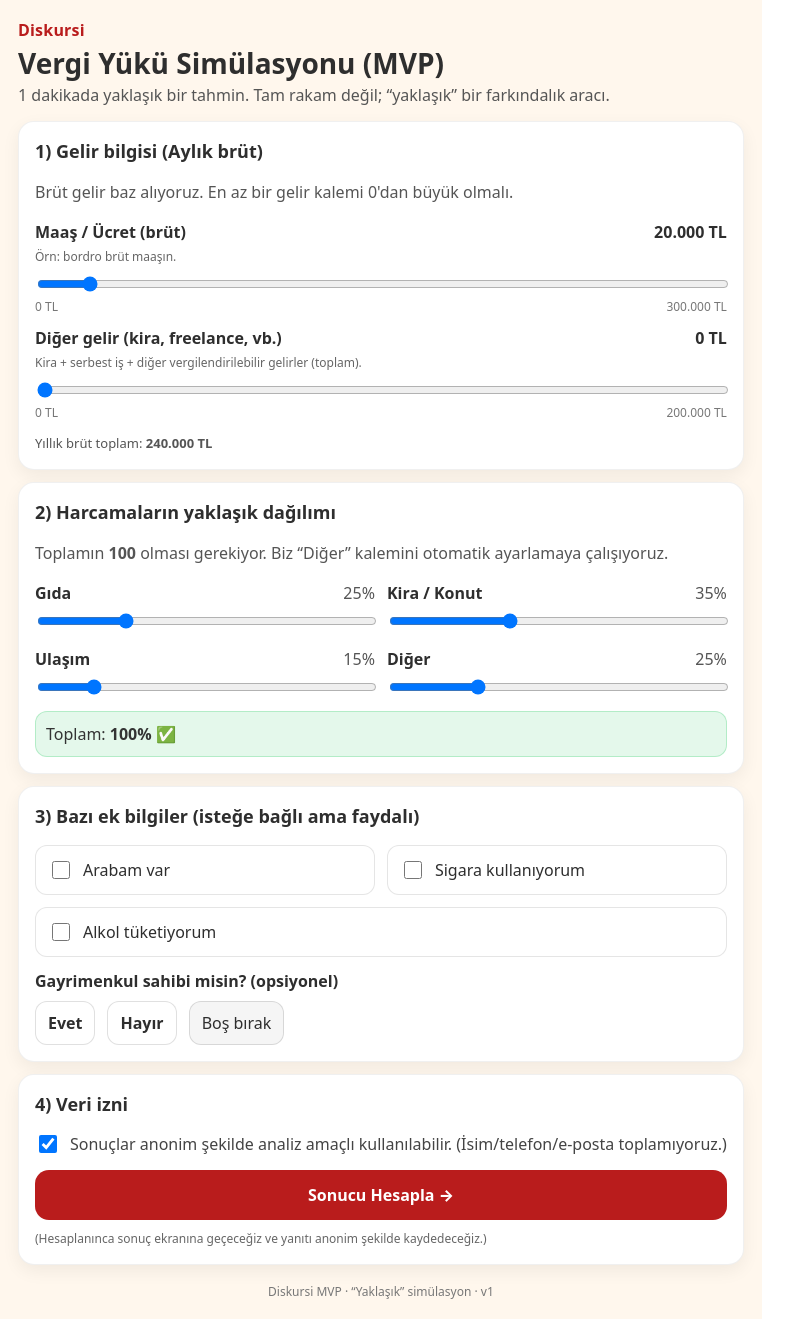
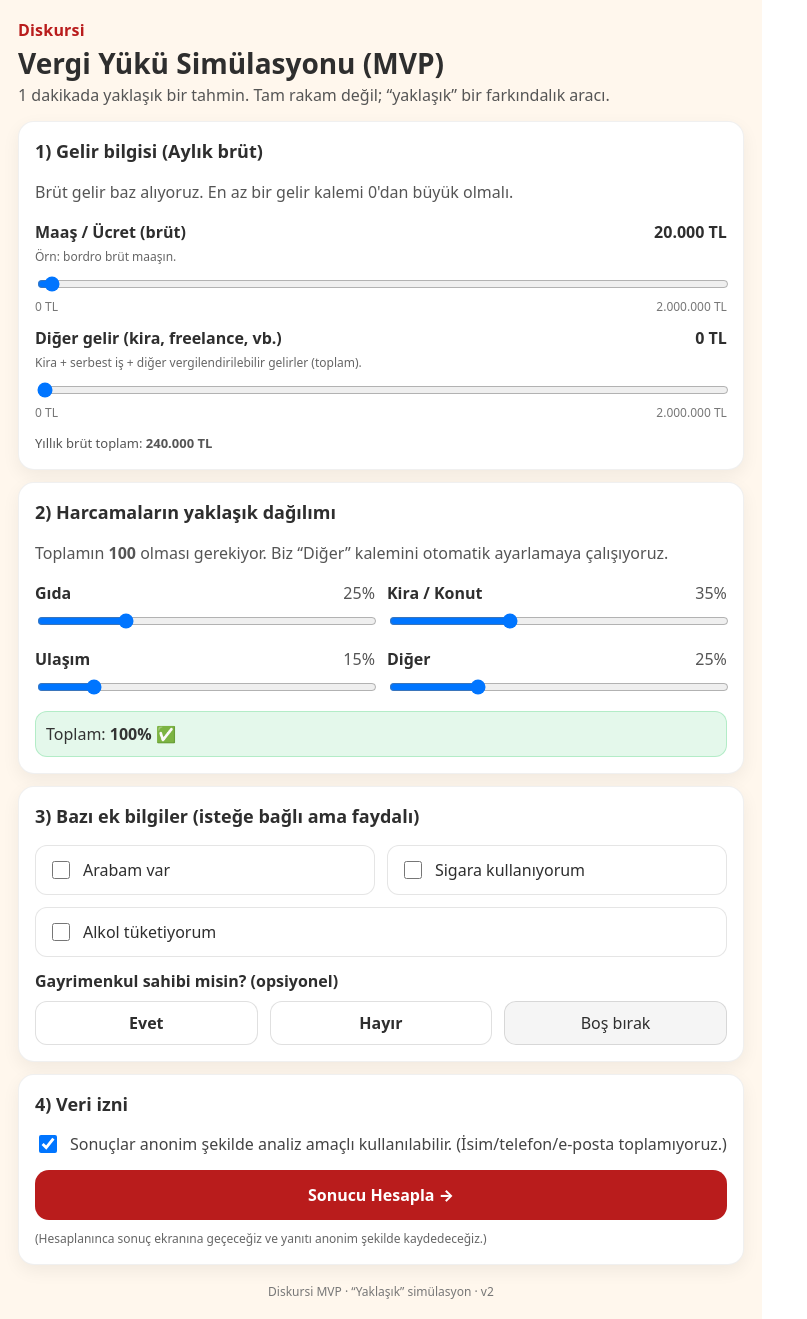
Before and after one commit to themetallicats4/diskursi-tax-simulator, a React (Vite) app: page / in a window 1280 px wide. Shown: the whole page, without its empty margins (0-807 px from the left). Built offline with nearby package versions, Linux system fonts and the light colour scheme.

Commit message:
Fix v2 result screen + slider max + cleanup

```diff
--- a/src/App.jsx
+++ b/src/App.jsx
@@ -6,15 +6,6 @@ const BRAND = {
   cream: "#FFF7ED",
   text: "#2E2E2E",
 };
-
-const INCOME_BANDS = [
-  { label: "0–10.000 TL", value: "0-10k", mid: 5000 },
-  { label: "10.001–20.000 TL", value: "10-20k", mid: 15000 },
-  { label: "20.001–30.000 TL", value: "20-30k", mid: 25000 },
-  { label: "30.001–50.000 TL", value: "30-50k", mid: 40000 },
-  { label: "50.001–80.000 TL", value: "50-80k", mid: 65000 },
-  { label: "80.001+ TL", value: "80k+", mid: 95000 },
-];
 
 function clamp(n, min, max) {
   return Math.max(min, Math.min(max, n));
@@ -149,7 +140,7 @@ function generateShareCardDataUrl(result) {
   ctx.font = "600 28px system-ui, -apple-system, Segoe UI, Roboto, Arial";
 
   const lines = [
-    `Net gelir aralığı: ${result.incomeLabel}`,
+    `Aylık brüt maaş: ${formatTL(result.wageGrossMonthly)} TL · Diğer gelir: ${formatTL(result.otherIncomeMonthly)} TL`,
     `Harcama dağılımı: Gıda ${result.food}%, Kira ${result.rent}%, Ulaşım ${result.transport}%, Diğer ${result.other}%`,
     `Araba: ${result.hasCar ? "Var" : "Yok"} · Sigara: ${result.smokes ? "Var" : "Yok"} · Alkol: ${result.drinksAlcohol ? "Var" : "Yok"
     }`,
@@ -164,7 +155,7 @@ function generateShareCardDataUrl(result) {
   // Footer
   ctx.fillStyle = "#666";
   ctx.font = "600 22px system-ui, -apple-system, Segoe UI, Roboto, Arial";
-  ctx.fillText("diskursi · anonim tahmin · v1", cardX + 44, cardY + cardH - 44);
+  ctx.fillText("diskursi · anonim tahmin · v2", cardX + 44, cardY + cardH - 44);
 
   return canvas.toDataURL("image/png");
 }
@@ -414,8 +405,6 @@ export default function App() {
   const [savingState, setSavingState] = useState("idle"); // idle | saving | saved | error
   const [saveError, setSaveError] = useState("");
 
-  const [incomeBand, setIncomeBand] = useState(INCOME_BANDS[2].value);
-
   // Income (monthly gross)
   const [wageGrossMonthly, setWageGrossMonthly] = useState(20000);
   const [otherIncomeMonthly, setOtherIncomeMonthly] = useState(0);
@@ -439,10 +428,6 @@ export default function App() {
 
   const sum = food + rent + transport + other;
   const sumOk = sum === 100;
-
-  const incomeObj = useMemo(() => {
-    return INCOME_BANDS.find((b) => b.value === incomeBand) || INCOME_BANDS[2];
-  }, [incomeBand]);
 
   function nudgeToHundred(changedKey, nextValue) {
     let f = food,
@@ -499,7 +484,7 @@ export default function App() {
     // 2) save to DB via Netlify Function
     const payload = {
       dk_hp: "", // honeypot, keep empty
-      sim_version: "v1",
+      sim_version: "v2",
 
       wage_gross_monthly: wageGrossMonthly,
       other_income_monthly: otherIncomeMonthly,
@@ -550,7 +535,8 @@ export default function App() {
     // 3) show results
     setResult({
       ...computed,
-      incomeLabel: incomeObj.label,
+      wageGrossMonthly,
+      otherIncomeMonthly,
       food,
       rent,
       transport,
@@ -596,13 +582,15 @@ export default function App() {
           <Card>
             <div style={{ display: "flex", gap: 12, flexWrap: "wrap", alignItems: "baseline" }}>
               <div style={{ flex: "1 1 320px" }}>
-                <div style={{ color: "#666", fontSize: 13 }}>Aylık brüt gelirin</div>
-                <div style={{ fontWeight: 800, fontSize: 18 }}>{result.incomeLabel}</div>
+                <div style={{ color: "#666", fontSize: 13 }}>Aylık brüt gelirlerin</div>
+                <div style={{ fontWeight: 800, fontSize: 18 }}>
+                  Maaş: {formatTL(result.wageGrossMonthly)} TL · Diğer: {formatTL(result.otherIncomeMonthly)} TL
+                </div>
               </div>
               <div style={{ flex: "1 1 320px" }}>
-                <div style={{ color: "#666", fontSize: 13 }}>Yıllık net gelir (yaklaşık)</div>
+                <div style={{ color: "#666", fontSize: 13 }}>Yıllık brüt toplam (yaklaşık)</div>
                 <div style={{ fontWeight: 800, fontSize: 18 }}>
-                  {formatTL(result.annualIncome)} TL
+                  {formatTL(result.annualGrossTotal)} TL
                 </div>
               </div>
             </div>
@@ -652,7 +640,7 @@ export default function App() {
 
             <div style={{ height: 14 }} />
 
-            <Row>
+            <div style={{ display: "grid", gridTemplateColumns: "repeat(auto-fit, minmax(220px, 1fr))", gap: 12 }}>
               <button
                 onClick={resetToForm}
                 style={{
@@ -660,8 +648,9 @@ export default function App() {
                   borderRadius: 12,
                   border: "1px solid rgba(0,0,0,0.12)",
                   background: "white",
+                  color: BRAND.text,
                   cursor: "pointer",
-                  fontWeight: 800,
+                  fontWeight: 900,
                 }}
               >
                 ← Geri dön
@@ -685,13 +674,13 @@ export default function App() {
                 Paylaşılabilir görsel indir (PNG)
               </button>
 
-            </Row>
+            </div>
           </Card>
 
           <div style={{ height: 18 }} />
 
           <footer style={{ color: "#777", fontSize: 12, textAlign: "center" }}>
-            Diskursi MVP · “Yaklaşık” simülasyon · v1
+            Diskursi MVP · “Yaklaşık” simülasyon · v2
           </footer>
         </div>
       </div>
@@ -729,8 +718,8 @@ export default function App() {
             value={wageGrossMonthly}
             onChange={setWageGrossMonthly}
             min={0}
-            max={300000}
-            step={500}
+            max={2000000}
+            step={1000}
             hint="Örn: bordro brüt maaşın."
           />
 
@@ -739,8 +728,8 @@ export default function App() {
             value={otherIncomeMonthly}
             onChange={setOtherIncomeMonthly}
             min={0}
-            max={200000}
-            step={500}
+            max={2000000}
+            step={1000}
             hint="Kira + serbest iş + diğer vergilendirilebilir gelirler (toplam)."
           />
 
@@ -798,7 +787,7 @@ export default function App() {
 
           <div style={{ marginTop: 12 }}>
             <div style={{ fontWeight: 700, marginBottom: 8 }}>Gayrimenkul sahibi misin? (opsiyonel)</div>
-            <Row>
+            <div style={{ display: "grid", gridTemplateColumns: "repeat(auto-fit, minmax(220px, 1fr))", gap: 12 }}>
               <button
                 onClick={() => setOwnsRealEstate(true)}
                 style={{
@@ -840,7 +829,7 @@ export default function App() {
               >
                 Boş bırak
               </button>
-            </Row>
+            </div>
           </div>
         </Card>
 
@@ -894,7 +883,7 @@ export default function App() {
         <div style={{ height: 18 }} />
 
         <footer style={{ color: "#777", fontSize: 12, textAlign: "center" }}>
-          Diskursi MVP · “Yaklaşık” simülasyon · v1
+          Diskursi MVP · “Yaklaşık” simülasyon · v2
         </footer>
       </div>
     </div>
```
Also changed, not shown: 1 other file (tests, documents, lock files or other folders).
